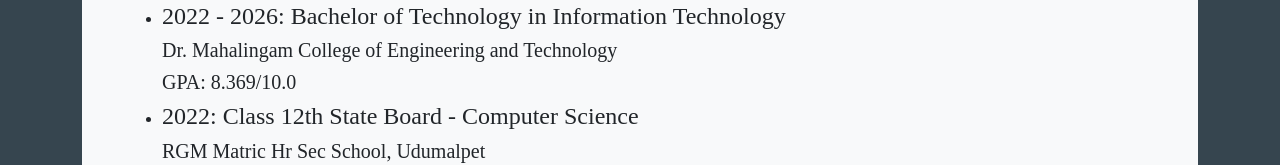
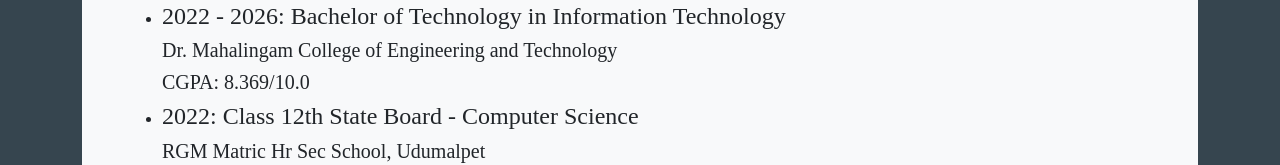
Before and after one commit to Gokulprakash2005/Portfolio, a React (Create React App) app: page / in a window 1280 px wide. Shown: the part 1198-1363 px from the top of the page. Built offline with nearby package versions, Linux system fonts and the light colour scheme.

Commit message:
updating image url

```diff
--- a/src/comp/education/education.js
+++ b/src/comp/education/education.js
@@ -10,7 +10,7 @@
             <li>
               <h4>2022 - 2026: Bachelor of Technology in Information Technology</h4>
               <h5>Dr. Mahalingam College of Engineering and Technology</h5>
-              <h5>GPA: 8.369/10.0</h5>
+              <h5>CGPA: 8.369/10.0</h5>
             </li>
             <li>
               <h4>2022: Class 12th State Board  - Computer Science</h4>
--- a/src/comp/indexpage/hello.js
+++ b/src/comp/indexpage/hello.js
@@ -8,7 +8,7 @@
 
             <div className="col-12 col-lg-6 d-flex justify-content-center justify-content-lg-start">
                 <div className="card profile" style={{ width: "320px" }}>
-                <img className="card-img-top" src="https://media.licdn.com/dms/image/v2/D5635AQGfKzrGxhf2xQ/profile-framedphoto-shrink_400_400/profile-framedphoto-shrink_400_400/0/1720155398503?e=1728244800&v=beta&t=vgPn-W5CdP9NydYNHZXPlJRzZw58NHhaTbB_DhFajcg"  style={{ width: "100%",height:"100%" }} />
+                <img className="card-img-top" src="https://media.licdn.com/dms/image/v2/D5635AQGfKzrGxhf2xQ/profile-framedphoto-shrink_400_400/profile-framedphoto-shrink_400_400/0/1720155398503?e=1728885600&v=beta&t=1k0ULneCxw_phN0O7NTz1qPa-xq4b2irLYINBDsEb0E"  style={{ width: "100%",height:"100%" }} />
                 </div>
             </div>
 
```
